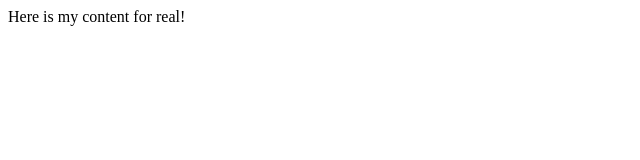
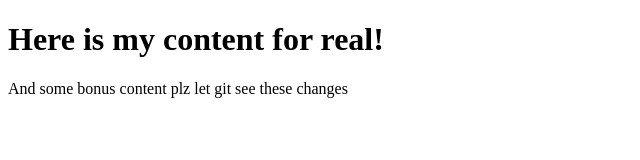
Before and after one commit to UchuuKani/test-site, a plain HTML site: page index.html in a window 1280 px wide. Shown: the whole page, without its empty margins (0-640 px from the left). Drawn offline with Linux system fonts and the light colour scheme.

Commit message:
adds some more content just to do it

```diff
--- a/index.html
+++ b/index.html
@@ -9,6 +9,7 @@
     <style type="text/css">.body { width: auto; }</style>
   </head>
   <body>
-	Here is my content for real!
+	<h1>Here is my content for real!</h1>
+	<p>And some bonus content plz let git see these changes</p>
   </body>
 </html>
```
